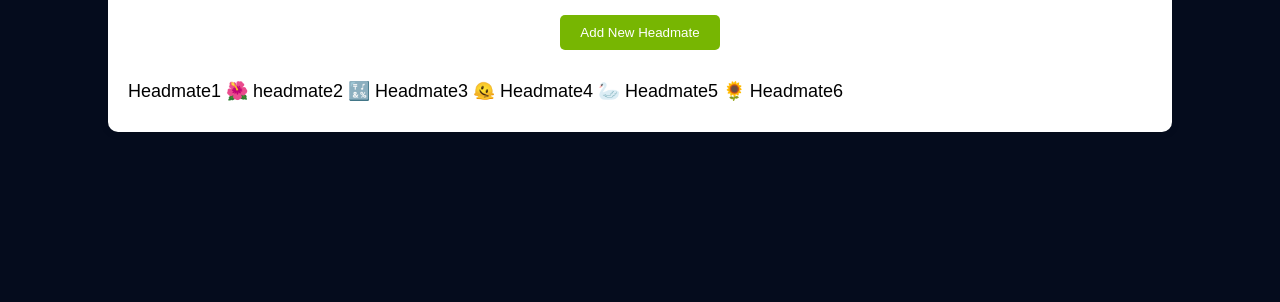
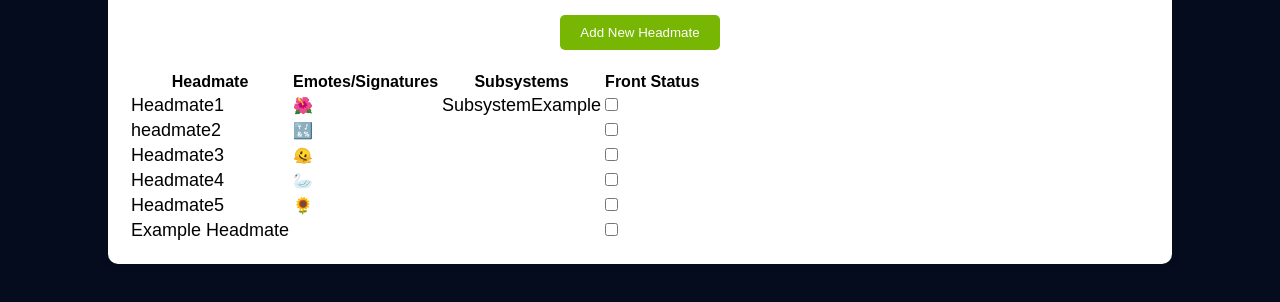
Before and after one commit to AmaratheCapybara/PluralSocialMedia, a plain HTML site: page HeadmateList.html in a window 1280 px wide. Shown: the part 152-454 px from the top of the page. Drawn offline with Linux system fonts and the light colour scheme.

Commit message:
list>table headmate.html

```diff
--- a/HeadmateList.html
+++ b/HeadmateList.html
@@ -77,14 +77,65 @@
         <button class="create-btn" onclick="window.location.href='Headmatecreation.html'">Add New Headmate</button>
 
         <!-- Headmate list -->
-        <ul id="headmate-list">
-            <li><a href="profiles/headmate1.html">Headmate1 🌺</a></li>
-            <li><a href="profiles/Headmate2.html">headmate2 🔣</a></li>
-            <li><a href="profiles/Headmate3.html">Headmate3 🫠</a></li>
-            <li><a href="profiles/Headmate4.html">Headmate4 🦢</a></li>
-            <li><a href="profiles/headmate5.html">Headmate5 🌻</a></li>
-            <li><a href="profiles/headmate6.html">Headmate6</a></li>
-        </ul>
+         <table>
+            <TH>Headmate</TH>
+            <th>Emotes/Signatures</th>
+            <TH>Subsystems</TH>
+            <th>Front Status</th>
+            <tr>
+                <td>
+                    <a href="profiles/headmate1.html">Headmate1</a>
+                </td>
+                <td>🌺</td>
+                <td>
+                    <a href="SubsystemProfilePicture.html"> SubsystemExample</a>
+                </td>
+                <td><input type="checkbox" name="Fronting" id="Fronting"></td>
+            </tr>
+            <tr>
+                <td><a href="profiles/Headmate2.html">headmate2 </a>
+                </td>
+                <td>🔣</td>
+                <td></td>
+                <td><input type="checkbox" name="Fronting" id="Fronting"></td>
+            </tr>
+            <tr>
+                <td><a href="profiles/Headmate3.html">Headmate3 </a>
+                </td>
+            <td>🫠</td>
+            <td></td>
+                <td><input type="checkbox" name="Fronting" id="Fronting"></td>
+            </tr>
+            <tr>
+                <td>
+                    <a href="profiles/Headmate4.html">Headmate4</a>
+                </td>
+                <td>
+                    🦢
+                </td>
+                <td></td>
+                <td><input type="checkbox" name="Fronting" id="Fronting"></td>
+            </tr>
+            <tr>
+                <td>
+                    <a href="profiles/headmate5.html">Headmate5</a>
+                </td>
+                <td>
+                    🌻
+                </td>
+                <td></td>
+                <td><input type="checkbox" name="Fronting" id="Fronting"></td>
+            </tr> <tr>
+                <td>
+                    <a href="ProfilePage.html">Example Headmate</a>
+                </td>
+                <td>
+
+                </td>
+                <td></td>
+                <td><input type="checkbox" name="Fronting" id="Fronting"></td>
+            </tr>
+         </table>
     </div>
     <script src="index.js"></script>
     <script src="https://kit.fontawesome.com/3865556534.js" crossorigin="anonymous"></script
```
